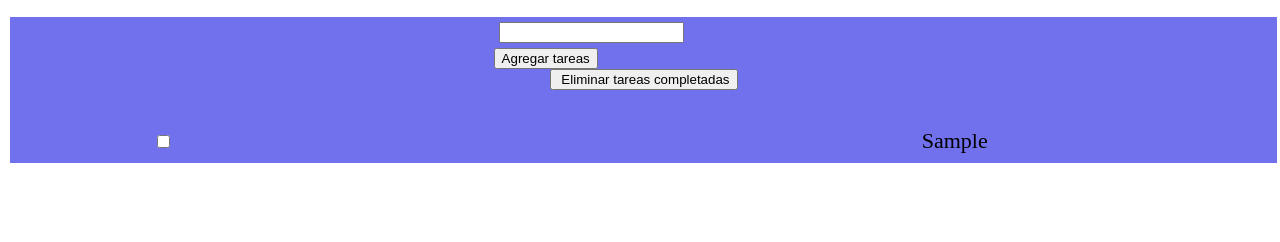
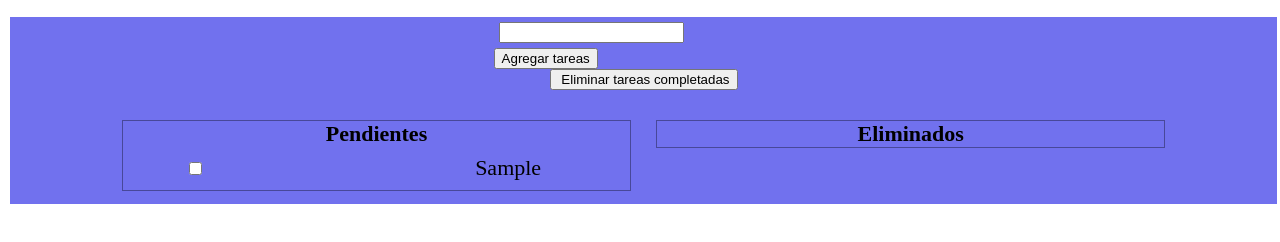
Before and after one commit to Natxafav/ListaTareas, a website: page index.html in a window 1280 px wide. Both pictures are taken after typing "Sample" into the empty fields and a click on the button "Agregar tareas". Shown: the part 62-304 px from the top of the page. Drawn offline with Linux system fonts and the light colour scheme.

Commit message:
Completadas

```diff
--- a/index.html
+++ b/index.html
@@ -10,24 +10,31 @@
         <h1>Lista de tareas</h1>
         <div class="container">
 
-        <form >
+            <form>
 
                 <div class="agregarContainer">
-                <input type="text" name="agregar" id="agregar">
-                <input type="button" value="Agregar tareas" id="agregarTareas">
+                    <input type="text" name="agregar" id="agregarInput">
+                    <input type="button" value="Agregar tareas"
+                        id="agregarTareas">
                 </div>
                 <div class="eliminarContainer">
-                <input type="button" value=" Eliminar tareas completadas" id="eliminarBtn">
+                    <input type="button" value=" Eliminar tareas completadas"
+                        id="eliminarBtn">
                 </div>
 
             </form>
+            <div class="datosTotales">
                 <div id="datos">
+                    <p>Pendientes</h3>
+
+                </div>
+                <div class="datosEliminados">
+                    <p>Eliminados</p>
+
+                </div>
 
             </div>
         </div>
-
-
-
 
         <script src="index.js"></script>
 
--- a/index.js
+++ b/index.js
@@ -1,44 +1,95 @@
 const agregarTareas = document.getElementById("agregarTareas");
-agregarTareas.addEventListener("click", () =>{
+
+agregarTareas.addEventListener("click", () => {
 
     const divTareas = document.createElement("div");
     divTareas.className = "divTareas";
     const etiqueta = document.createElement("label");
     const nuevaTarea = document.createElement("input");
-    const inputTarea = document.getElementById("agregar");
+    const inputTarea = document.getElementById("agregarInput");
     const datos = document.getElementById("datos");
-
-    etiqueta.htmlFor = nuevaTarea;
-    const textoEtiqueta = document.getElementById("agregar").value;
-    etiqueta.innerHTML = textoEtiqueta;
-    etiqueta.style.fontSize ="22px";
+    nuevaTarea.id = inputTarea.value;
+    etiqueta.htmlFor = nuevaTarea.id;
+    etiqueta.innerHTML = inputTarea.value;
+    etiqueta.style.fontSize = "22px";
     etiqueta.className = "etiquetaTarea";
     nuevaTarea.type = "checkbox";
-    nuevaTarea.id = inputTarea.value;
-    nuevaTarea.className = "check"
+
+    nuevaTarea.className = "check";
+    etiqueta.htmlFor = inputTarea.id;
 
     divTareas.appendChild(nuevaTarea);
     divTareas.appendChild(etiqueta);
+    datos.appendChild(divTareas);
+    inputTarea.value = "";
+    tareaCompletada();
+});
+
+function tareaCompletada() {
+    const select = document.querySelectorAll(".check");
+    const eliminar = document.getElementById("eliminarBtn");
+
+    select.forEach(element => {
+        element.addEventListener("change", () => {
+            const eliminados = document.querySelector(".datosEliminados");
+            const label = element.nextElementSibling;
+
+            if (element.checked) {
+                let divTareas1 = eliminados.querySelector(".divTareas1");
+
+                if (!divTareas1) {
+                    divTareas1 = document.createElement("div");
+                    divTareas1.className = "divTareas1";
+                    eliminados.appendChild(divTareas1);
+                }
+
+                divTareas1.appendChild(element);
+                divTareas1.appendChild(label);
+                label.style.textDecoration = "line-through";
+
+                eliminar.addEventListener("click", () => {
+                    element.remove();
+                    label.remove();
+                    divTareas1.remove();
+                });
+            } else {
+                let divTareasPendientes = datos.querySelector(".divTareas");
+
+                if (!divTareasPendientes) {
+                    divTareasPendientes = document.createElement("div");
+                    divTareasPendientes.className = "divTareas";
+                    datos.appendChild(divTareasPendientes);
+                }
+
+                divTareasPendientes.appendChild(element);
+                divTareasPendientes.appendChild(label);
+                label.style.textDecoration = "none";
+            }
+        });
+    });
+}
 
 
-    datos.appendChild(divTareas);
-   inputTarea.value = "";
-
-   tareaCompletada();
-});
-
-function tareaCompletada (){
+/*
+function tareaCompletada() {
     const select = document.querySelectorAll(".check");
     const eliminar = document.getElementById("eliminarBtn");
-    select.forEach(element =>{
-        element.addEventListener("change", () =>{
+    select.forEach(element => {
+        element.addEventListener("change", () => {
 
+            const eliminados = document.querySelector(".datosEliminados");
             const label = element.nextElementSibling;
-            if(element.checked){
+            if (element.checked) {
+                const divTareas1 = document.createElement("div");
+                divTareas1.className = "divTareas1";
+                divTareas1.appendChild(element);
+                divTareas1.appendChild(label);
+                eliminados.appendChild(divTareas1);
                 label.style.textDecoration = "line-through";
-                eliminar.addEventListener("click",()=>{
+                eliminar.addEventListener("click", () => {
                     element.remove();
                     label.remove();
+                    divTareas1.remove();
                 })
             } else {
                 label.style.textDecoration = "none";
@@ -47,3 +98,4 @@ function tareaCompletada (){
     })
 
 }
+*/
--- a/style.css
+++ b/style.css
@@ -17,7 +17,7 @@ h1 {
     text-align: center;
     border-bottom: 2px dotted blue;
 }
-.divTareas {
+.divTareas, .divTareas1 {
     width: 80%;
 }
 .etiquetaTarea {
@@ -30,14 +30,39 @@ form {
     flex-direction: column;
     align-items: center;
 }
-#datos {
-    width: 99%;
+p{
+   display: block;
+   font-size: 22px;
+   font-weight: 600;
+}
+.datosTotales{
+    display: flex;
+    justify-content: center;
+    align-items: flex-start;
+    flex-wrap: nowrap;
+    width: 100%;
+}
+.datosEliminados{
+    width: 40%;
     margin-top: 30px;
     display: flex;
     flex-direction: column;
     align-items: center;
+    border: 1px solid rgb(72, 72, 153);
+    margin: 1%;
+    margin-top: 30px;
 }
-#agregar {
+#datos {
+    width: 40%;
+    margin-top: 30px;
+    display: flex;
+    flex-direction: column;
+    align-items: center;
+    border: 1px solid rgb(72, 72, 153);
+    margin: 1%;
+    margin-top: 30px;
+}
+#agregarInput {
     margin: 5px;
 }
 .agregarContainer {
@@ -53,7 +78,7 @@ form {
     margin: 15px;
 }
 label {
-    width: 300px;
+    width: 60;
     text-align: end;
     margin-right: 10px;
 }
```
Also changed, not shown: 1 other file. Lines whose indentation alone changed are shown as unchanged.
